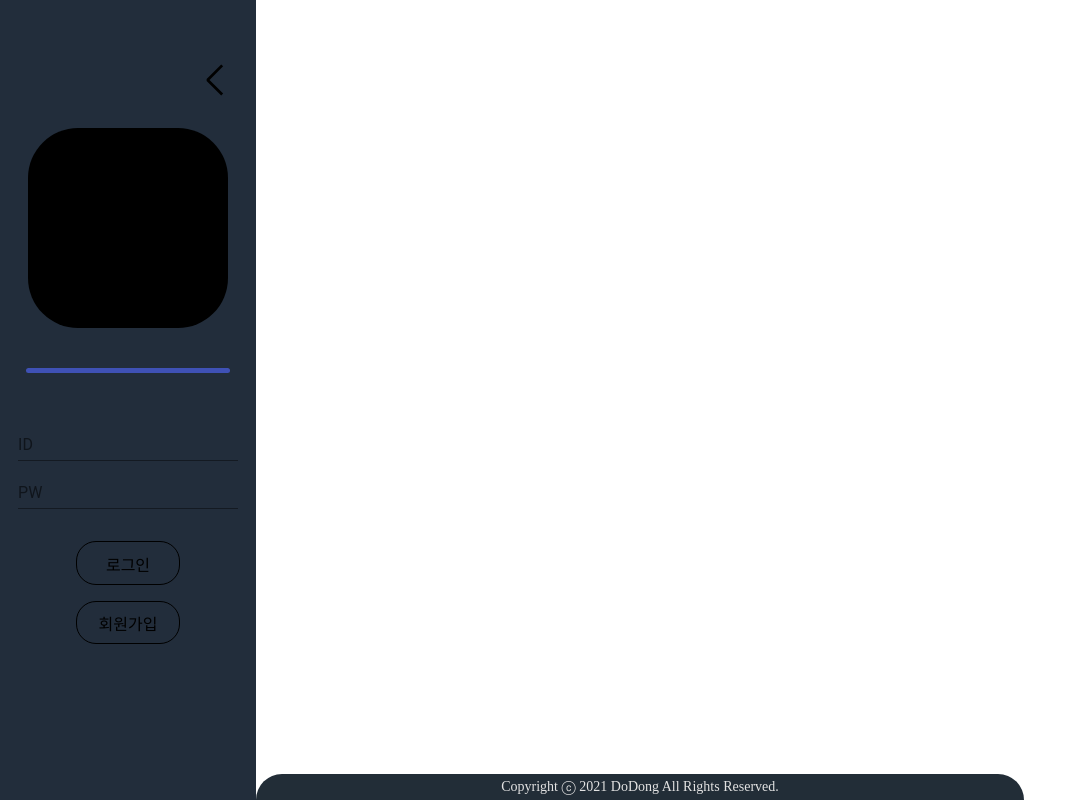
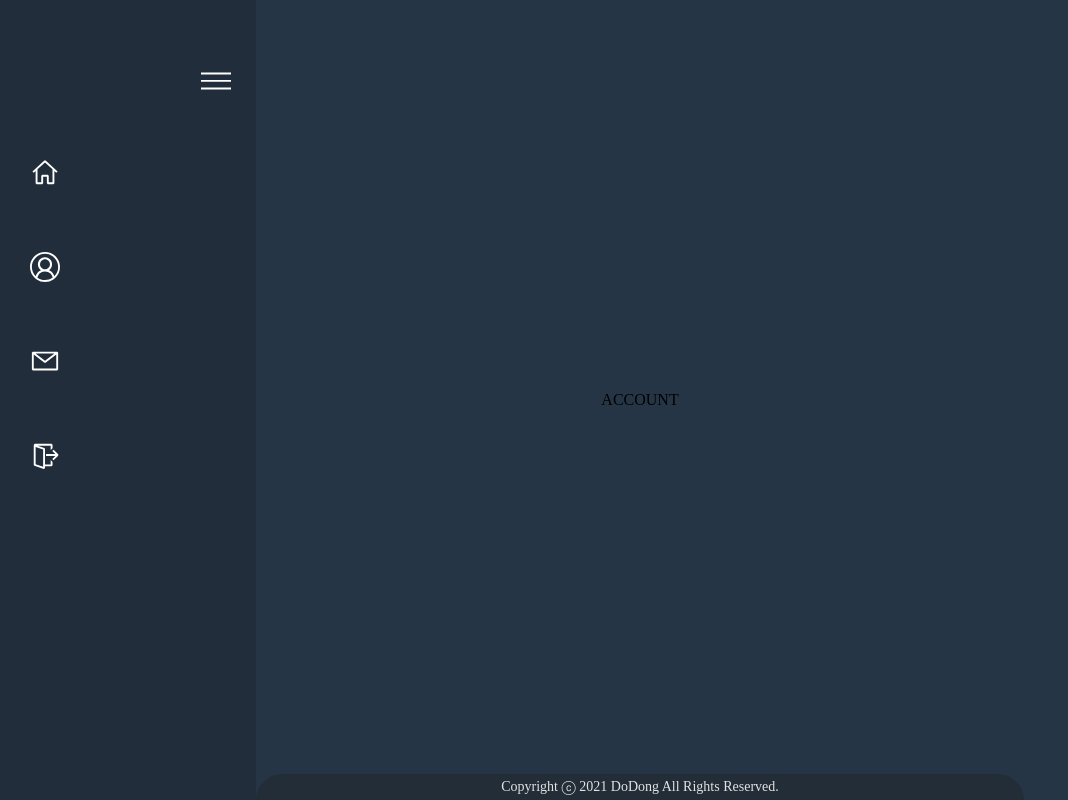
Before and after one commit to qkrdkwl9090/web_Pot1, a React (Create React App) app: page /mail in a window 1280 px wide. Shown: the whole page, without its empty margins (0-1068 px from the left). Built offline with nearby package versions, Linux system fonts and the light colour scheme.

Commit message:
메뉴 디자인 수정

```diff
--- a/src/App.js
+++ b/src/App.js
@@ -1,15 +1,19 @@
 import Footer from './component/Footer.js';
-import Menu from './component/Menu.js';
+import NavBar from './component/NavBar.js';
 import './App.css';
 import { BrowserRouter as Router, Route } from 'react-router-dom';
-import Home from './pages/Home.js';
-
+import home from './pages/Home';
+import account from './pages/Account';
+import mail from './pages/Mail';
 function App() {
   return (
     <>
-      <Menu/>
       <Router>
-        <Route exact path="/" component = {Home}/>
+
+            <NavBar/>
+            <Route path="/" exact={true} component={home}/>
+            <Route path="/account" component={account}/>
+            <Route path="/mail" component={mail}/>
       </Router>
       <Footer/>
     </>
--- a/src/component/Menu.js
+++ b/src/component/Menu.js
@@ -1,15 +1,19 @@
 import React, {useState} from 'react';
 import '../scss/Menu.scss';
 import { InputLabel, TextField } from '@material-ui/core';
-import { VscChevronLeft } from "react-icons/vsc";
+import { VscMenu } from "react-icons/vsc";
+import logo1 from "../images/logo.svg";
 function Menu(){
+    const [hide, setHide] = useState(false);
+
+    const showSidebar = () => setHide(!hide);
     return (
 
         <section className="menu-wrap">
-            <div className="menuHideButton"><VscChevronLeft/></div>
+            <div className="menuHideButton" onClick={showSidebar}><VscMenu/></div>
             <ul>
                 <li>
-                    <div className="menuLogo"></div>
+                    <div className="menuLogo"><img src={logo1}/></div>
                 </li>
                 <li>
                     <div className="menuContour"></div>
--- /dev/null
+++ b/src/component/NavBar.js
@@ -0,0 +1,36 @@
+import React, {useState} from 'react';
+import '../scss/NavBar.scss';
+import { VscMenu} from "react-icons/vsc";
+import {NavBarData} from './NavBarData';
+import {Route,Link} from 'react-router-dom';
+
+function Menu(){
+    const [hide, setHide] = useState(false);
+
+    const showSidebar = () => setHide(!hide);
+    return (
+
+        <nav className={hide ? "menu-wrap-hide" : "menu-wrap"}>
+            <div className="menuHideButton" onClick={showSidebar}><VscMenu/></div>
+            <ul>
+                {NavBarData.map((item, index) => {
+                    return(
+                        <li key= {index} className={item.cName}>
+                            <Link to={item.path}>
+                                {item.icon}
+                                <span>{item.title}</span>
+                            </Link>
+                        </li>
+                    )
+                })}
+
+
+            </ul>
+
+        </nav>
+
+
+
+    )
+}
+export default Menu;
--- /dev/null
+++ b/src/component/NavBarData.js
@@ -0,0 +1,30 @@
+import React from 'react';
+import { VscAccount,VscMail,VscHome,VscSignOut } from "react-icons/vsc";
+
+export const NavBarData = [
+    {
+        title: 'Home',
+        path: '/',
+        icon: <VscHome/>,
+        cName: 'nav-text'
+    },
+    {
+        title: 'Account',
+        path: '/account',
+        icon: <VscAccount/>,
+        cName: 'nav-text'
+    },
+    {
+        title: 'Mail',
+        path: '/mail',
+        icon: <VscMail/>,
+        cName: 'nav-text'
+    },
+    {
+        title: 'Logout',
+        path: '/logout',
+        icon: <VscSignOut/>,
+        cName: 'nav-text'
+    },
+
+]
--- /dev/null
+++ b/src/pages/Account.js
@@ -0,0 +1,14 @@
+import React from 'react';
+import "../scss/home.scss";
+
+function account(){
+    return(
+        <div className="home-wrap">
+            <p>
+           ACCOUNT</p>
+
+
+        </div>
+    )
+}
+export default account;
--- /dev/null
+++ b/src/pages/Mail.js
@@ -0,0 +1,14 @@
+import React from 'react';
+import "../scss/home.scss";
+
+function mail(){
+    return(
+        <div className="home-wrap">
+            <p>
+           ACCOUNT</p>
+
+
+        </div>
+    )
+}
+export default mail;
--- a/src/scss/Menu.scss
+++ b/src/scss/Menu.scss
@@ -15,11 +15,10 @@
         li{
             width:100%;
             .menuLogo{
-                height:200px;
-                width: 200px;
-                margin: 0 auto 40px;
-                background: black;
-                border-radius: 50px;
+                height:150px;
+                padding-top:80px;
+                width: 600px;
+                                margin: 0 auto 40px;
             }
             .menuContour{
                 background: #3f51b5;
@@ -51,18 +50,18 @@
                 height:2rem;
                 width:40%;
                 margin: 0 auto;
-                border: 1px solid black;
                 padding-top: 0.6rem;
-                background-color:#222d3b;
+                color:white;
+                background-color:#3f51b5;
                 border-radius: 20px;
                 &:active{
                     transition: 0.2s;
-                    background:lighten( #222d3b, 10%);
+                    background:lighten( #3f51b5, 10%);
                     color:white;
                 }
                 &:hover{
                     transition: 0.1s;
-                    background:darken( #222d3b, 10%);
+                    background:darken( #3f51b5, 10%);
 
                     color:white;
                 }
@@ -71,20 +70,20 @@
                 height:2rem;
                 width:40%;
                 margin: 0 auto;
-                border: 1px solid black;
                 padding-top: 0.6rem;
-                background-color:#222d3b;
+                color:white;
+                background-color:#3f51b5;
                 border-radius: 20px;
                 margin-bottom: 1rem;
 
                 &:active{
                     transition: 0.2s;
-                    background:lighten( #222d3b, 10%);
+                    background:lighten( #3f51b5, 10%);
                     color:white;
                 }
                 &:hover{
                     transition: 0.1s;
-                    background:darken( #222d3b, 10%);
+                    background:darken( #3f51b5, 10%);
 
                     color:white;
                 }
@@ -99,8 +98,8 @@
         top:50px;
         right:10px;
         svg{
-            width:50px;
-            height:50px;
+            width:30px;
+            height:30px;
         }
         &:hover{
             background:darken( #222d3b, 10%);
--- /dev/null
+++ b/src/scss/NavBar.scss
@@ -0,0 +1,127 @@
+.menu-wrap-hide{
+    z-index: 20;
+    position: fixed;
+    left:0;
+    width: 80px;
+    max-width: 384px;
+    padding:10% 0;
+    border: none;
+    height:100%;
+    background-color: #222d3b;
+    text-align: center;
+
+    .menuHideButton{
+        padding:15px;
+        text-align: right;
+        position: absolute;
+        top:50px;
+        right:10px;
+        svg{
+            width:30px;
+            height:30px;
+            color:white;
+        }
+        &:hover{
+            background:darken( #222d3b, 10%);
+        }
+
+        &:active{
+            background:darken( #222d3b, 10%);
+        }
+    }
+    ul{
+        margin: 0 auto;
+        .nav-text{
+            color:white;
+    }
+        li{
+            padding:25px;
+            a{
+                text-align: left;
+                span{
+                    color:white;
+                    font-size: 18px;
+                    margin-bottom: 5px;
+                    display: none;
+                }
+                svg{
+                    color:white;
+                    width:30px;
+                    height:30px;
+                    margin-bottom: 1rem;
+                }
+
+
+            }
+            &:hover{
+
+                 background-color:darken(#222d3b,10%);
+            }
+        }
+    }
+}
+
+
+.menu-wrap{
+    z-index: 20;
+    position: fixed;
+    left:0;
+    width: 20%;
+    max-width: 300px;
+    padding:10% 0;
+    border: none;
+    height:100%;
+    background-color: #222d3b;
+    ul{
+        margin: 0 auto;
+        .nav-text{
+            color:white;
+    }
+        li{
+            padding:30px;
+            a{
+
+                display: table;
+                span{
+                    vertical-align: middle;
+                    display: table-cell;
+                    color:white;
+                    font-size: 18px;
+                    display:none;
+                }
+                svg{
+                    color:white;
+                    margin-right:2rem;
+                    width:30px;
+                    height:30px;
+                }
+
+
+            }
+            &:hover{
+
+                 background-color:darken(#222d3b,10%);
+            }
+        }
+    }
+
+    .menuHideButton{
+        padding:15px;
+        text-align: right;
+        position: absolute;
+        top:50px;
+        right:10px;
+        svg{
+            width:30px;
+            height:30px;
+            color:white;
+        }
+        &:hover{
+            background:darken( #222d3b, 10%);
+        }
+
+        &:active{
+            background:darken( #222d3b, 10%);
+        }
+    }
+}
```
Also changed, not shown: src/images/logo.svg (added), 1 other file (tests, documents, lock files or other folders).
